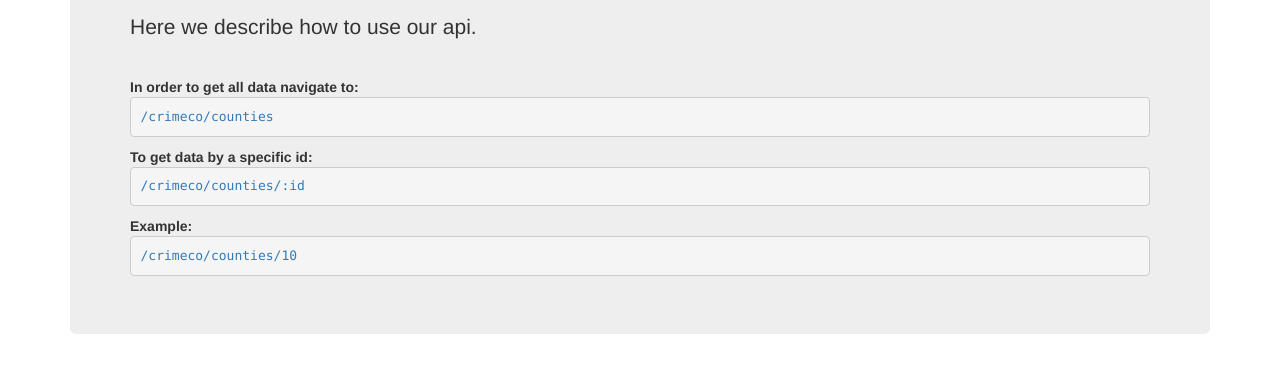
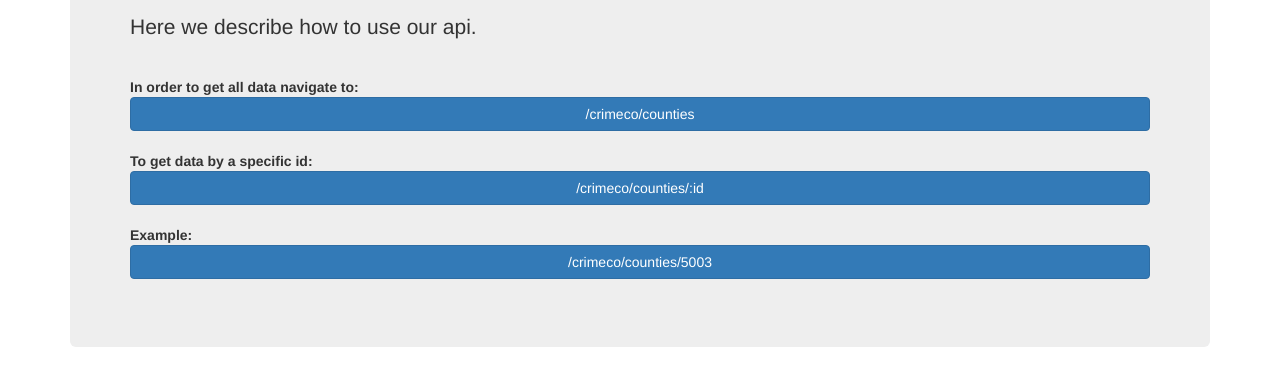
Before and after one commit to VytasHub/Finns_Vytas_API, a website: page views/crimeco.html in a window 1280 px wide. Shown: the part 180-566 px from the top of the page. Drawn offline with nearby package versions, Linux system fonts and the light colour scheme.

Commit message:
Added some nice buttons

```diff
--- a/views/crimeco.html
+++ b/views/crimeco.html
@@ -21,12 +21,17 @@
             <br />
 
             <strong>In order to get all data navigate to:</strong>
-            <pre><a href="/crimeco/counties">/crimeco/counties</a></pre>
-
+            <br />
+            <a href="/crimeco/counties" class="btn btn-primary btn-block">/crimeco/counties</a>
+            <br />
             <strong>To get data by a specific id:</strong>
-            <pre><a href="/crimeco/counties/:id">/crimeco/counties/:id</a></pre>
+            <br />
+            <a href="/crimeco/counties/:id" class="btn btn-primary  btn-block">/crimeco/counties/:id</a>
+            <br />
             <strong>Example:</strong>
-            <pre><a href="/crimeco/counties/10">/crimeco/counties/10</a></pre>
+            <br />
+            <a href="/crimeco/counties/5003" class="btn btn-primary  btn-block">/crimeco/counties/5003</a>
+            <br />
 
         </div>
     </div>
```
Also changed, not shown: views/index.html (+4 -1 lines).
